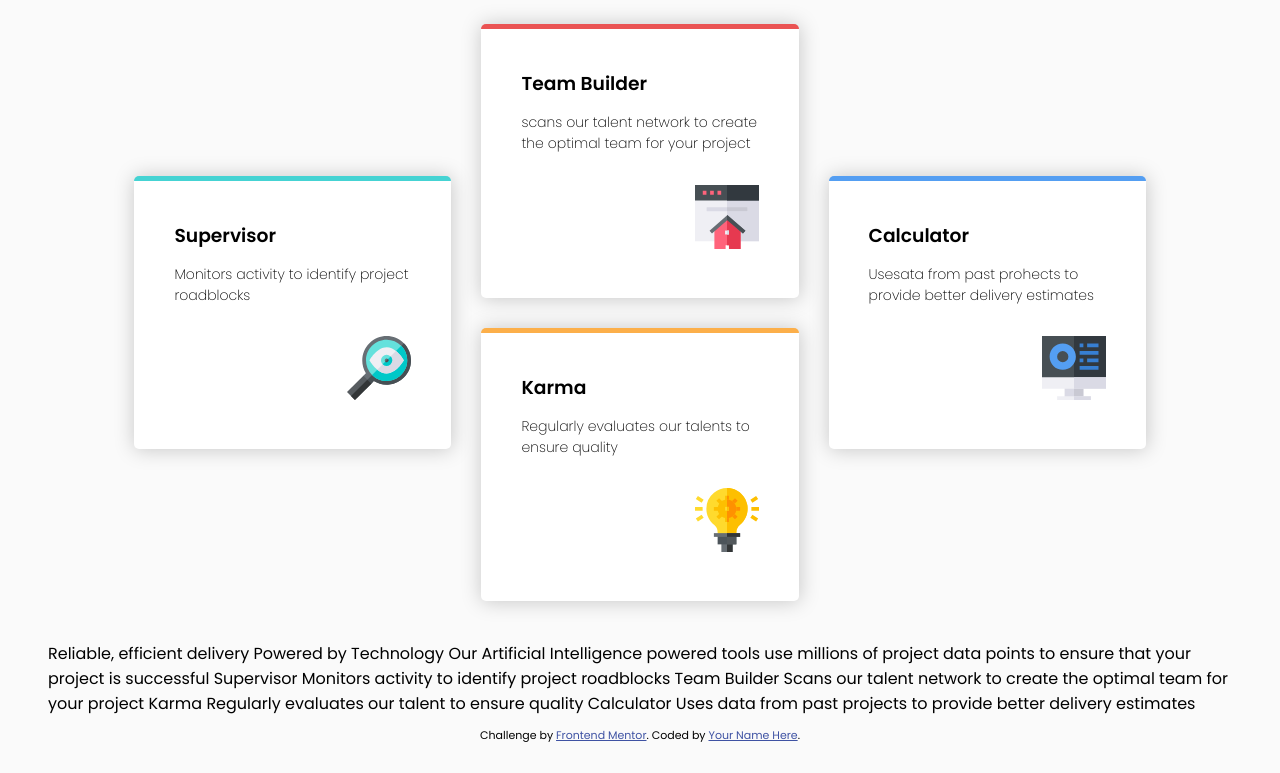
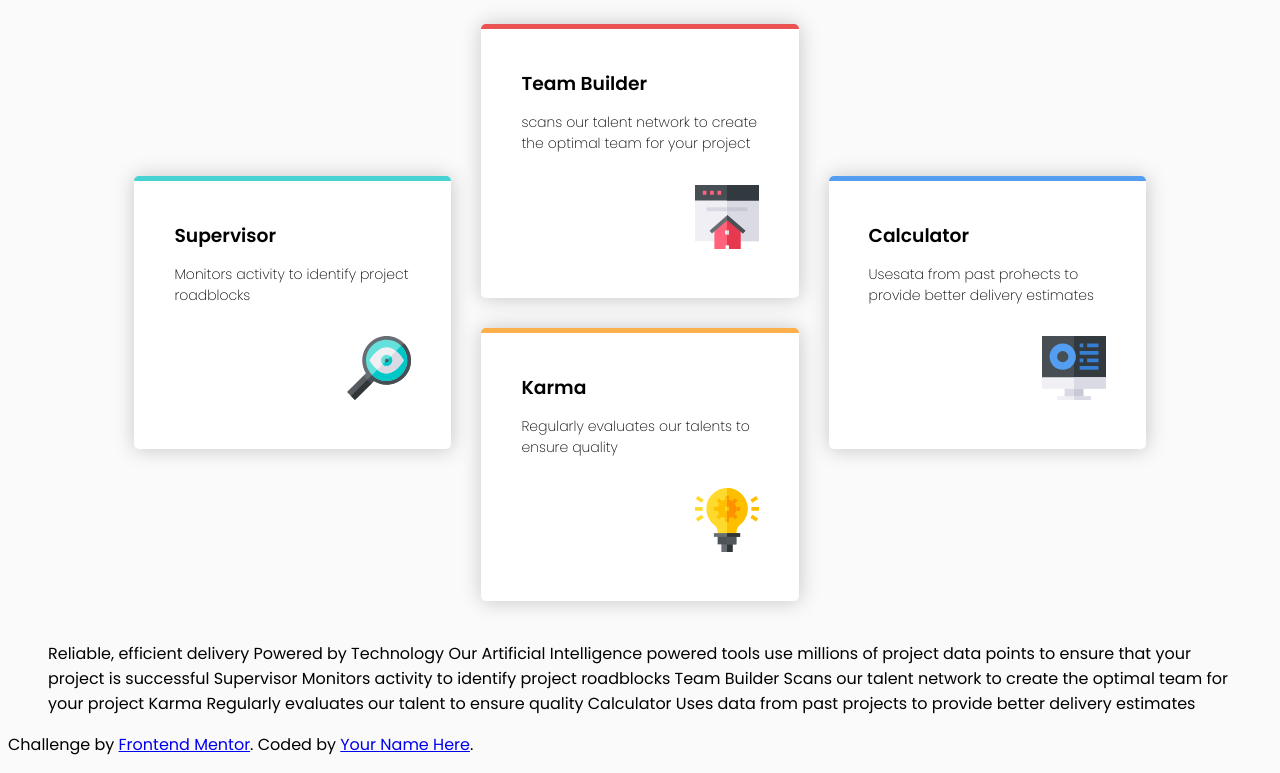
Before and after one commit to asteDen/Four-card-feature-section, a plain HTML site: page index.html in a window 1280 px wide. Shown: the part 254-1027 px from the top of the page. Drawn offline with Linux system fonts and the light colour scheme.

Commit message:
Update index.html

```diff
--- a/index.html
+++ b/index.html
@@ -10,15 +10,8 @@
 <link href="https://fonts.googleapis.com/css2?family=Poppins:wght@200;400;600&display=swap" rel="stylesheet">
   <link rel="stylesheet" href="style.css">
 
-  <link rel="icon" type="image/png" sizes="32x32" href="./images/favicon-32x32.png">
-
   <title>Frontend Mentor | Four card feature section</title>
 
-  <!-- Feel free to remove these styles or customise in your own stylesheet 👍 -->
-  <style>
-    .attribution { font-size: 11px; text-align: center; }
-    .attribution a { color: hsl(228, 45%, 44%); }
-  </style>
 </head>
 <body>
 
```
